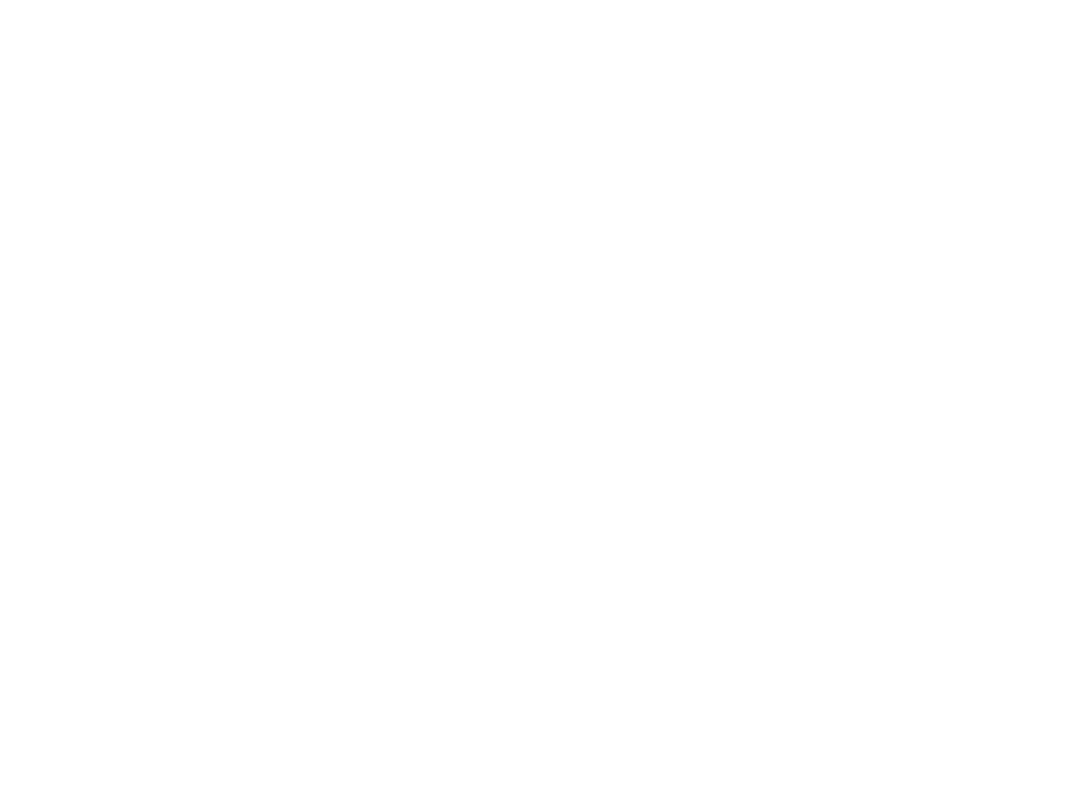
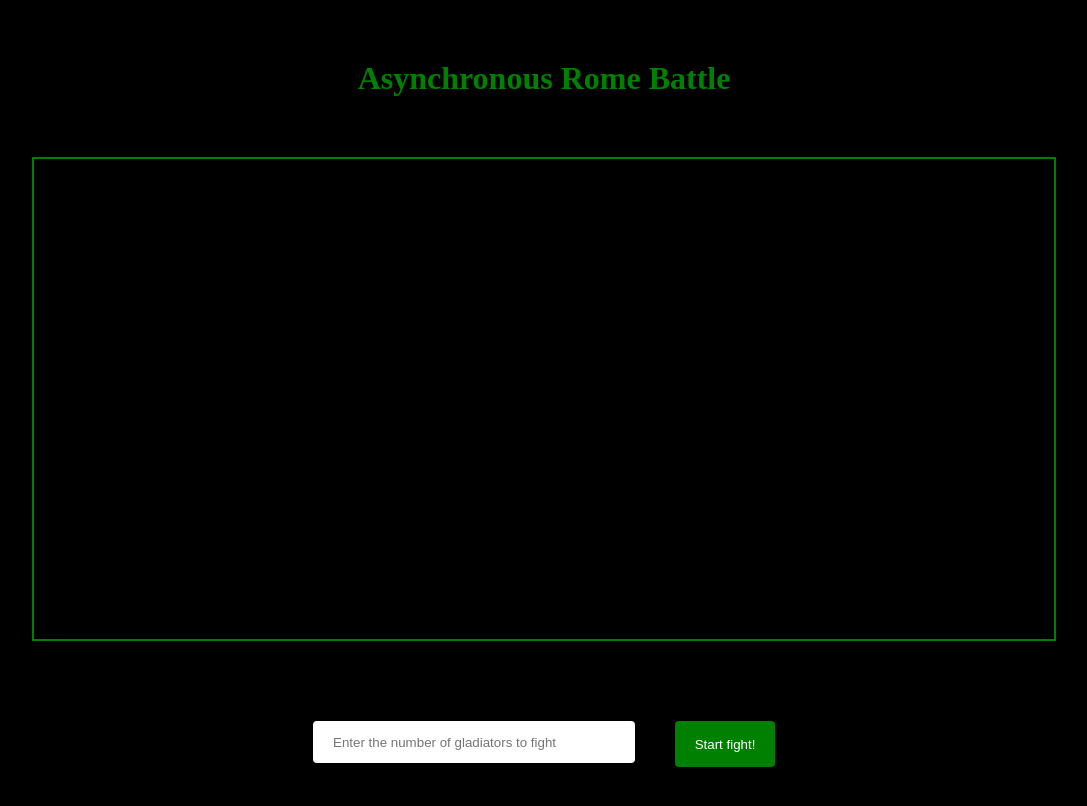
Before and after one commit to ErikGalstian/JS-task-2, a plain HTML site: page index.html in a window 1280 px wide. Shown: the whole page, without its empty margins (96-1183 px from the left). Drawn offline with Linux system fonts and the light colour scheme.

Commit message:
Add files via upload

```diff
--- a/index.html
+++ b/index.html
@@ -10,6 +10,36 @@
       type="text/javascript"
     ></script>
     <script src="./javascript.js"></script>
+    <link rel="stylesheet" href="style.css" />
   </head>
-  <body></body>
+  <body>
+    <h1>Asynchronous Rome Battle</h1>
+    <main>
+      <div id="log"></div>
+
+      <script type="text/javascript">
+        let console = {};
+        let logger = document.getElementById('log');
+        console.log = text => {
+          let element = document.createElement('div');
+          let txt = document.createTextNode(text);
+          element.appendChild(txt);
+          logger.appendChild(element);
+        };
+      </script>
+    </main>
+    <footer>
+      <input
+        type="text"
+        placeholder="Enter the number of gladiators to fight"
+        id="myInput"
+      />
+      <button
+        type="button"
+        onclick="start(document.getElementById(`myInput`).value);"
+      >
+        Start fight!
+      </button>
+    </footer>
+  </body>
 </html>
--- a/javascript.js
+++ b/javascript.js
@@ -22,9 +22,9 @@ class Gladiator {
 
 const gladiatorList = [];
 
-// Number of gladiators (You can set it manually using start(x) command in console, where you)
+// Number of gladiators (You can set it manually using start(x) command in console, where x is the number)
 
-let gladiators = 10;
+let gladiators = 4;
 
 // Function that instantiates new gladiators
 
@@ -110,13 +110,13 @@ function gladiatorAttack(id) {
       (gladiatorList[id].health / gladiatorList[id].initialHealth);
     setTimeout(() => {
       internalCallback();
-    }, 500 / speed);
+    }, 5000 / speed);
   }
 
   // Initial Timeout with initial speed
   setTimeout(() => {
     internalCallback();
-  }, 500 / gladiatorList[id].initialSpeed);
+  }, 5000 / gladiatorList[id].initialSpeed);
 }
 
 // Setting up start function
--- /dev/null
+++ b/style.css
@@ -0,0 +1,75 @@
+body {
+  background-color: black;
+  color: green;
+}
+
+h1 {
+  color: green;
+  margin: 60px 120px 0px 120px;
+  text-align: center;
+}
+
+main {
+  margin: 60px 120px 60px 120px;
+  border: 2px solid green;
+  display: flex;
+  flex-direction: column-reverse;
+  height: 60vh;
+  background-color: black;
+  overflow: auto;
+}
+
+#log > div {
+  color: white;
+  opacity: 0;
+  animation: fadeIn 0.2s ease-in-out;
+  animation-fill-mode: forwards;
+}
+
+main::-webkit-scrollbar-track {
+  background-color: black;
+}
+
+main::-webkit-scrollbar {
+  width: 4px;
+  background-color: green;
+}
+
+main::-webkit-scrollbar-thumb {
+  background-color: green;
+}
+
+@keyframes fadeIn {
+  0% {
+    opacity: 0.1;
+  }
+  100% {
+    opacity: 1;
+  }
+}
+
+footer {
+  margin: 60px 120px 60px 120px;
+  display: flex;
+  justify-content: center;
+}
+
+input {
+  height: 40px;
+  width: 300px;
+  margin: 20px;
+  padding-left: 20px;
+  color: green;
+  border-radius: 4px;
+  border: none;
+}
+
+button {
+  height: 46px;
+  margin: 20px;
+  width: 100px;
+  background-color: green;
+  color: white;
+  border-radius: 4px;
+  border: none;
+}
```
